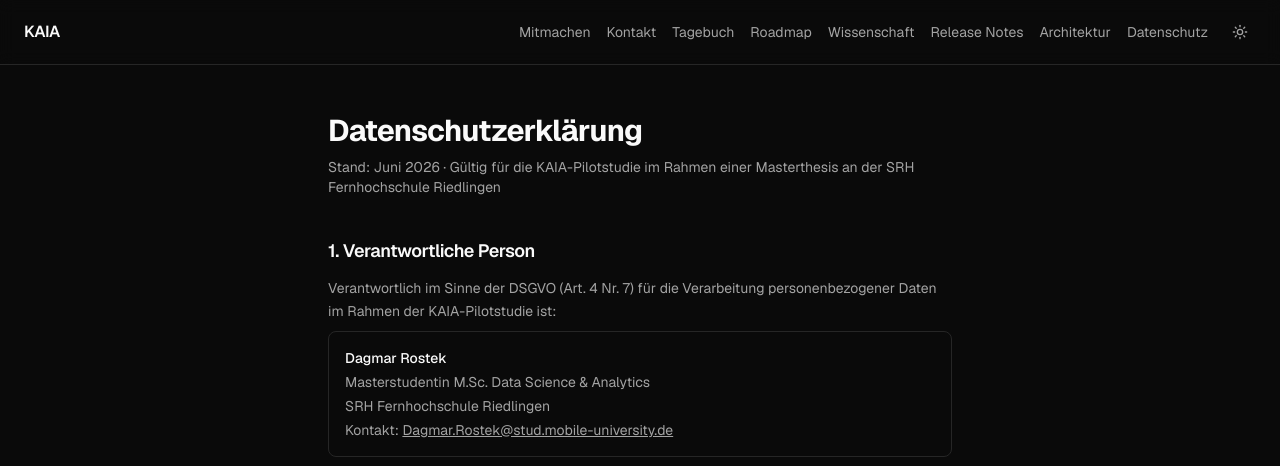
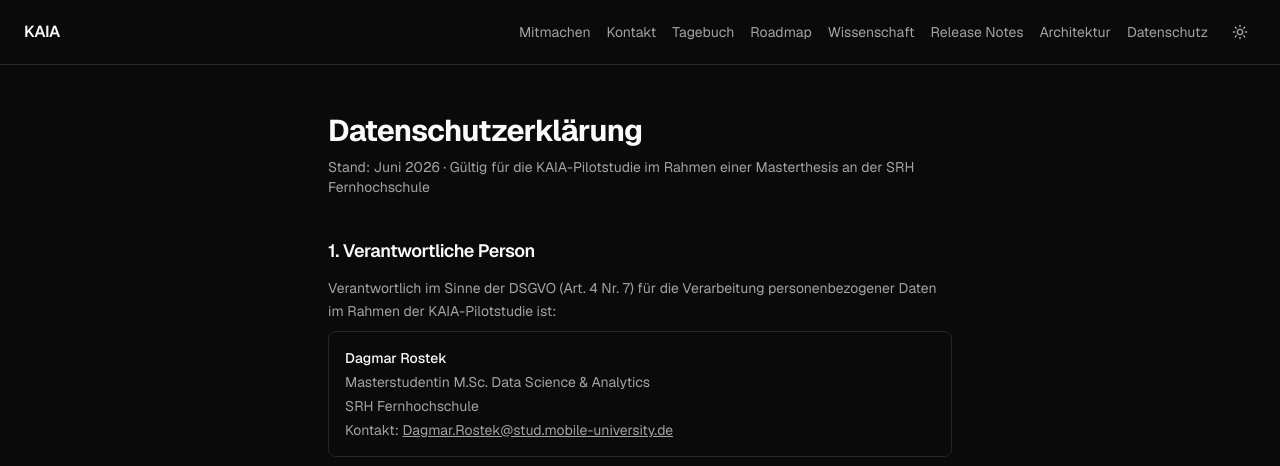
Before and after one commit to dagmar-rostek/kaia-app, a Next.js app in the folder apps/web/: page /datenschutz in a window 1280 px wide. Shown: the top 466 px of the page. Built offline with nearby package versions, Linux system fonts and the light colour scheme.

Commit message:
fix: SRH Fernhochschule ohne Riedlingen + Betreuer-Name entfernt

```diff
--- a/apps/web/src/app/(public)/datenschutz/page.tsx
+++ b/apps/web/src/app/(public)/datenschutz/page.tsx
@@ -18,7 +18,7 @@ export default function DatenschutzPage() {
         <h1 className="text-3xl font-bold tracking-tight">Datenschutzerklärung</h1>
         <p className="text-sm text-muted-foreground">
           Stand: Juni 2026 · Gültig für die KAIA-Pilotstudie im Rahmen einer Masterthesis
-          an der SRH Fernhochschule Riedlingen
+          an der SRH Fernhochschule
         </p>
       </div>
 
@@ -30,7 +30,7 @@ export default function DatenschutzPage() {
         <div className="rounded-lg border border-border p-4 text-sm space-y-1">
           <p className="font-medium text-foreground">Dagmar Rostek</p>
           <p>Masterstudentin M.Sc. Data Science &amp; Analytics</p>
-          <p>SRH Fernhochschule Riedlingen</p>
+          <p>SRH Fernhochschule</p>
           <p>
             Kontakt:{" "}
             <a href="mailto:Dagmar.Rostek@stud.mobile-university.de" className="underline hover:text-foreground transition-colors">
--- a/apps/web/src/app/(public)/impressum/page.tsx
+++ b/apps/web/src/app/(public)/impressum/page.tsx
@@ -48,7 +48,7 @@ export default function ImpressumPage() {
         </h2>
         <p className="text-sm text-muted-foreground leading-relaxed">
           Diese Website entsteht im Rahmen einer Masterthesis an der{" "}
-          <strong className="text-foreground">SRH Fernhochschule Riedlingen</strong>{" "}
+          <strong className="text-foreground">SRH Fernhochschule</strong>{" "}
           (M.Sc. Data Science & Analytics). KAIA ist ein Forschungsprototyp —
           kein kommerzielles Produkt, kein Therapieangebot, kein Ersatz für professionelle Unterstützung.
         </p>
--- a/apps/web/src/app/(public)/mitmachen/page.tsx
+++ b/apps/web/src/app/(public)/mitmachen/page.tsx
@@ -93,7 +93,7 @@ export default function MitmachenPage() {
       {/* ── HERO ── */}
       <section className="space-y-6 text-center">
         <div className="flex justify-center gap-2 flex-wrap">
-          <Badge>Masterthesis · SRH Riedlingen</Badge>
+          <Badge>Masterthesis · SRH Fernhochschule</Badge>
           <Badge>Start: 16. Juli 2026</Badge>
           <Badge>~32 Teilnehmende gesucht</Badge>
         </div>
@@ -487,7 +487,7 @@ export default function MitmachenPage() {
       <section className="border-t border-border pt-8 text-center space-y-2">
         <p className="text-xs text-muted-foreground">
           Diese Studie wurde im Rahmen einer Masterthesis an der{" "}
-          <strong className="text-foreground">SRH Fernhochschule Riedlingen</strong>{" "}
+          <strong className="text-foreground">SRH Fernhochschule</strong>{" "}
           (M.Sc. Data Science & Analytics) entwickelt und wird durch das
           Ethikkomitee der SRH geprüft.
         </p>
--- a/apps/web/src/app/(public)/page.tsx
+++ b/apps/web/src/app/(public)/page.tsx
@@ -10,7 +10,7 @@ export default function Home() {
         <div className="space-y-6">
           <div className="inline-flex items-center gap-1.5 rounded-full border border-border px-4 py-1.5 text-xs text-muted-foreground">
             <FlaskConical className="h-3 w-3" />
-            Masterthesis · SRH Fernhochschule Riedlingen · 2026
+            Masterthesis · SRH Fernhochschule · 2026
           </div>
 
           <h1 className="text-5xl sm:text-6xl font-bold tracking-tight leading-tight">
--- a/apps/web/src/app/admin/(protected)/roadmap/page.tsx
+++ b/apps/web/src/app/admin/(protected)/roadmap/page.tsx
@@ -69,7 +69,7 @@ const FEATURES: Feature[] = [
   { title: "Studienprotokoll + Einwilligungserklärung", desc: "Vollständiges Studienprotokoll (v1.0), Teilnahmevereinbarung druckfertig, R-basierte Power-Analyse N=32.", status: "done", month: "done", chapter: "Kap. 6", tags: ["Wissenschaft","Ethik"], agents: ["psychologist","compliance","discovery-researcher"], aufwand: "1h 15min", sha: "7404aa3", icon: FileText },
 
   // ── JUNI — Woche 1 (1.–7. Juni) — KRITISCHER PFAD ──
-  { title: "Ethikvotum — nicht nötig ✓", desc: "Prof. Christian (07.06.2026): Kein formales Ethikvotum erforderlich. Selbstcheck positiv. SRH Fernhochschule ist von der Ethikkommission PH/SRH Heidelberg unabhängig. Ethische Maßnahmen (DSGVO, KI-Disclosure, Crisis-Detection) bleiben als gute Praxis bestehen.", status: "done", month: "done", chapter: "Kap. 6", tags: ["Wissenschaft","Ethik"], agents: ["compliance","psychologist"], aufwand: "0h", sha: "2bba9a9", icon: CheckCircle2 },
+  { title: "Ethikvotum — nicht nötig ✓", desc: "Betreuer (07.06.2026): Kein formales Ethikvotum erforderlich. Selbstcheck positiv. SRH Fernhochschule ist von der Ethikkommission PH/SRH Heidelberg unabhängig. Ethische Maßnahmen (DSGVO, KI-Disclosure, Crisis-Detection) bleiben als gute Praxis bestehen.", status: "done", month: "done", chapter: "Kap. 6", tags: ["Wissenschaft","Ethik"], agents: ["compliance","psychologist"], aufwand: "0h", sha: "2bba9a9", icon: CheckCircle2 },
   { title: "DB-Schema (Alembic) — vollständig ✓", desc: "Alle 11 Tabellen live: users, refresh_tokens, chat_sessions, messages, memory_chunks, gse_results, consent_logs, user_profiles, roadmap_goals, prompt_templates, llm_usage, audit_events, preregistrations.", status: "done", month: "done", chapter: "Kap. 4", tags: ["Backend","DB"], agents: ["architect","security"], aufwand: "3h", sha: "76714cb", icon: Database },
 
   // ── WEITERBILDUNG — bis morgen Abend (06.–07. Juni) ──
--- a/apps/web/src/app/layout.tsx
+++ b/apps/web/src/app/layout.tsx
@@ -11,7 +11,7 @@ const geistMono = Geist_Mono({ variable: "--font-geist-mono", subsets: ["latin"]
 export const metadata: Metadata = {
   title: "KAIA – Kinetic AI Agent",
   description:
-    "Ein KI-Lernbegleiter der ausschließlich Fragen stellt. Masterthesis Dagmar Rostek, SRH Fernhochschule Riedlingen.",
+    "Ein KI-Lernbegleiter der ausschließlich Fragen stellt. Masterthesis Dagmar Rostek, SRH Fernhochschule.",
 };
 
 export default function RootLayout({ children }: { children: React.ReactNode }) {
```
Also changed, not shown: 3 other files (tests, documents, lock files or other folders).
